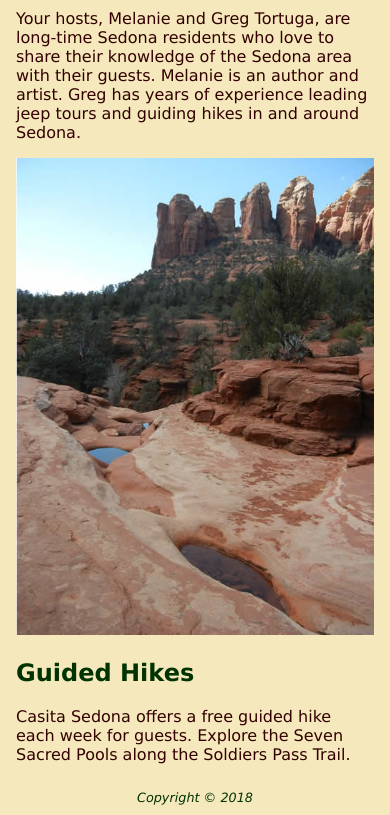
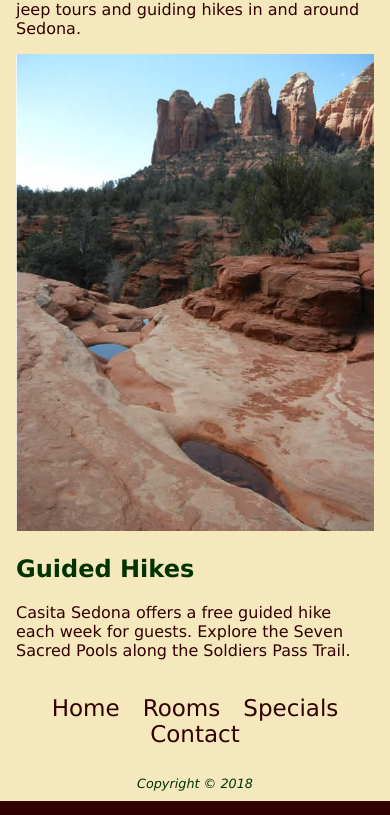
Before and after one commit to 44334-fa21/ch7inclassnotesflex-GoneBerzerk115, a plain HTML site: page index.html in a window 390 px wide. Shown: the part 816-1631 px from the top of the page. Drawn offline with Linux system fonts and the light colour scheme.

Commit message:
Flex Notes
Added Flex Notes

```diff
--- a/index.html
+++ b/index.html
@@ -45,16 +45,26 @@ footer { text-align: center;
 		 color: #003300;
 		 padding: 2.5%;
 }
+#demo {display: flex;
+        flex-direction: row;}
+nav {flex: 1;}
+main {flex: 7;}
+aside {flex: 2;}
 @media only screen and (max-width: 1024px) {
             body { margin: 0; padding: 0; }
             #wrapper { width: auto; margin: 0; }
 		    h1 { font-size: 200%; }
 			nav li { padding: 0 0.5em;
 				     font-size: 1.2em; 	}
-
+			#demo{flex-direction: column;}
+      nav ul {display: flex;
+              flex-direction: row;
+              justify-content: center;
+        }
 }
 @media only screen and (max-width: 768px) {
-
+  nav {order: 1;}
+  nav ul {flex-wrap: wrap;}
 }
 header, main, nav, footer, figure, figcaption { display: block; }
 </style>
@@ -64,7 +74,7 @@ header, main, nav, footer, figure, figcaption { display: block; }
   <header>
     <h1>Casita Sedona</h1>
   </header>
-  <div>
+  <div id="demo">
   <nav>
     <ul>
 	 <li><a href="index.html">Home</a></li>
```
